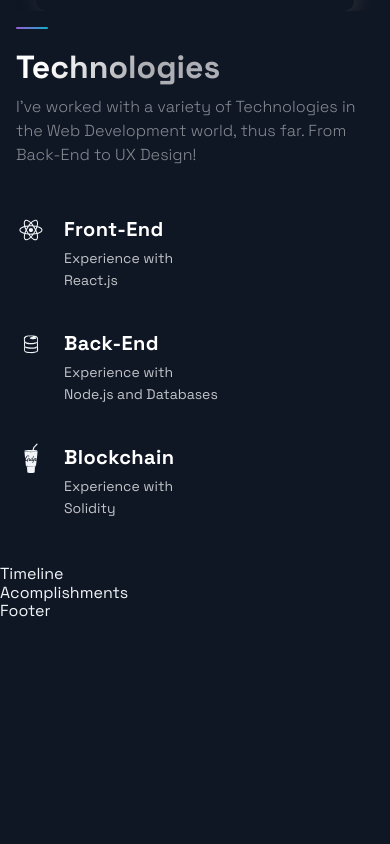
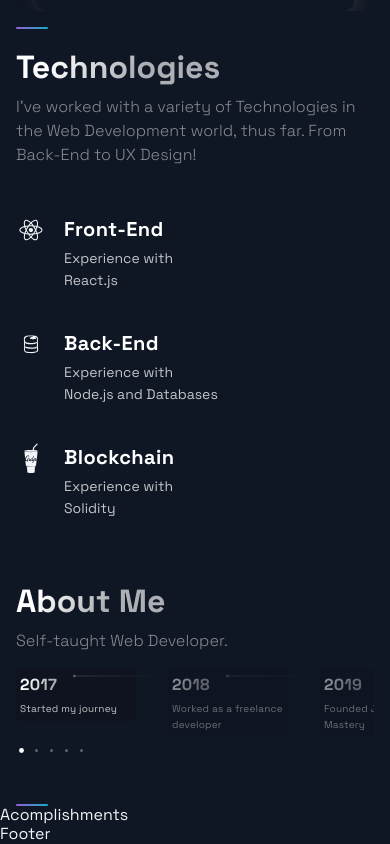
Before and after one commit to marioebros/portfolio-master, a Next.js app: page / in a window 390 px wide. Shown: the part 2886-3730 px from the top of the page. Before the commit the page ends 3507 px from the top, so only its background shows below. Built offline with nearby package versions, Linux system fonts and the light colour scheme.

Commit message:
Added content and scroll for mobile to timeline.js

```diff
--- a/src/components/TimeLine/TimeLine.js
+++ b/src/components/TimeLine/TimeLine.js
@@ -1,51 +1,141 @@
-import React, { useState, useRef, useEffect } from 'react';
+import React, { useState, useRef, useEffect } from "react";
 
-import { CarouselButton, CarouselButtonDot, CarouselButtons, CarouselContainer, CarouselItem, CarouselItemImg, CarouselItemText, CarouselItemTitle, CarouselMobileScrollNode } from './TimeLineStyles';
-import { Section, SectionDivider, SectionText, SectionTitle } from '../../styles/GlobalComponents';
-import { TimeLineData } from '../../constants/constants';
+import {
+  CarouselButton,
+  CarouselButtonDot,
+  CarouselButtons,
+  CarouselContainer,
+  CarouselItem,
+  CarouselItemImg,
+  CarouselItemText,
+  CarouselItemTitle,
+  CarouselMobileScrollNode,
+} from "./TimeLineStyles";
+import {
+  Section,
+  SectionDivider,
+  SectionText,
+  SectionTitle,
+} from "../../styles/GlobalComponents";
+import { TimeLineData } from "../../constants/constants";
 
 const TOTAL_CAROUSEL_COUNT = TimeLineData.length;
 
 const Timeline = () => {
-  // const [activeItem, setActiveItem] = useState(0);
-  // const carouselRef = useRef();
+  const [activeItem, setActiveItem] = useState(0);
+  const carouselRef = useRef();
 
-  // const scroll = (node, left) => {
-  //   return node.scrollTo({ left, behavior: 'smooth' });
-  // }
+  const scroll = (node, left) => {
+    return node.scrollTo({ left, behavior: "smooth" });
+  };
 
-  // const handleClick = (e, i) => {
-  //   e.preventDefault();
+  const handleClick = (e, i) => {
+    e.preventDefault();
 
-  //   if (carouselRef.current) {
-  //     const scrollLeft = Math.floor(carouselRef.current.scrollWidth * 0.7 * (i / TimeLineData.length));
+    if (carouselRef.current) {
+      const scrollLeft = Math.floor(
+        carouselRef.current.scrollWidth * 0.7 * (i / TimeLineData.length)
+      );
 
-  //     scroll(carouselRef.current, scrollLeft);
-  //   }
-  // }
+      scroll(carouselRef.current, scrollLeft);
+    }
+  };
 
-  // const handleScroll = () => {
-  //   if (carouselRef.current) {
-  //     const index = Math.round((carouselRef.current.scrollLeft / (carouselRef.current.scrollWidth * 0.7)) * TimeLineData.length);
+  const handleScroll = () => {
+    if (carouselRef.current) {
+      const index = Math.round(
+        (carouselRef.current.scrollLeft /
+          (carouselRef.current.scrollWidth * 0.7)) *
+          TimeLineData.length
+      );
 
-  //     setActiveItem(index);
-  //   }
-  // }
+      setActiveItem(index);
+    }
+  };
 
   // // snap back to beginning of scroll when window is resized
   // // avoids a bug where content is covered up if coming from smaller screen
-  // useEffect(() => {
-  //   const handleResize = () => {
-  //     scroll(carouselRef.current, 0);
-  //   }
+  useEffect(() => {
+    const handleResize = () => {
+      scroll(carouselRef.current, 0);
+    };
 
-  //   window.addEventListener('resize', handleResize);
-  // }, []);
+    window.addEventListener("resize", handleResize);
+  }, []);
 
   return (
-    <div>
-      Timeline
-    </div>
+    <Section id="about">
+      <SectionTitle>About Me</SectionTitle>
+      <SectionText>Self-taught Web Developer.</SectionText>
+      <CarouselContainer ref={carouselRef} onScroll={handleScroll}>
+        <>
+          {TimeLineData.map((item, index) => (
+            <CarouselMobileScrollNode
+              key={index}
+              final={index === TOTAL_CAROUSEL_COUNT - 1}
+            >
+              <CarouselItem
+                index={index}
+                id={`carousels__item-${index}`}
+                active={activeItem}
+                onClick={(e) => handleClick(e, index)}
+              >
+                <CarouselItemTitle>
+                  {item.year}
+                  <CarouselItemImg
+                    width="208"
+                    height="6"
+                    viewBox="0 0 208 6"
+                    fill="none"
+                    xmlns="http://www.w3.org/2000/svg"
+                  >
+                    <path
+                      fill-rule="evenodd"
+                      clip-rule="evenodd"
+                      d="M2.5 5.5C3.88071 5.5 5 4.38071 5 3V3.5L208 3.50002V2.50002L5 2.5V3C5 1.61929 3.88071 0.5 2.5 0.5C1.11929 0.5 0 1.61929 0 3C0 4.38071 1.11929 5.5 2.5 5.5Z"
+                      fill="url(#paint0_linear)"
+                      fill-opacity="0.33"
+                    />
+                    <defs>
+                      <linearGradient
+                        id="paint0_linear"
+                        x1="-4.30412e-10"
+                        y1="0.5"
+                        x2="208"
+                        y2="0.500295"
+                        gradientUnits="userSpaceOnUse"
+                      >
+                        <stop stop-color="white" />
+                        <stop
+                          offset="0.79478"
+                          stop-color="white"
+                          stop-opacity="0"
+                        />
+                      </linearGradient>
+                    </defs>
+                  </CarouselItemImg>
+                </CarouselItemTitle>
+                <CarouselItemText>{item.text}</CarouselItemText>
+              </CarouselItem>
+            </CarouselMobileScrollNode>
+          ))}
+        </>
+      </CarouselContainer>
+      <CarouselButtons>
+        {TimeLineData.map((item, index) => (
+          <CarouselButton
+            key={index}
+            index={index}
+            active={activeItem}
+            onClick={(e) => handleClick(e, index)}
+            type="button"
+          >
+            <CarouselButtonDot active={activeItem} />
+          </CarouselButton>
+        ))}
+      </CarouselButtons>
+      <SectionDivider />
+    </Section>
   );
 };
 
```
